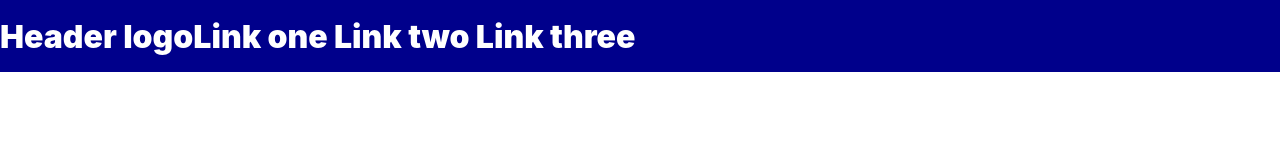
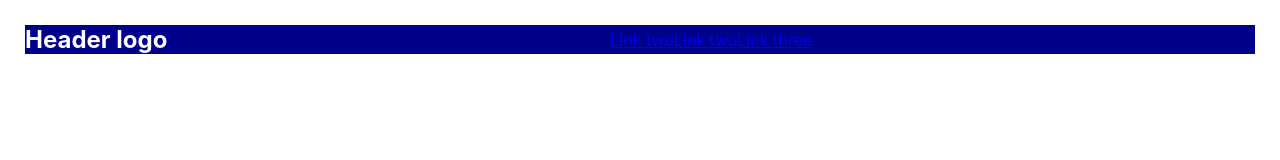
Before and after one commit to tecman4/Landing-Page, a plain HTML site: page index.html in a window 1280 px wide. Drawn offline with Linux system fonts and the light colour scheme.

Commit message:
Add links and header

```diff
--- a/index.html
+++ b/index.html
@@ -4,17 +4,23 @@
     <meta charset="UTF-8">
     <meta http-equiv="X-UA-Compatible" content="IE=edge">
     <meta name="viewport" content="width=device-width, initial-scale=1.0">
-    <title>The Holy Grail</title>
+    <title>Landing Page</title>
     <link rel="stylesheet" href="style.css">
   </head>
   <body>
-    <div class="container">
-     <div class="header">
+    <div class="header">
+     <div class="left">
       Header logo
     </div>
-    <div class="links">
-      Link one Link two Link three
+    <div class="right">
+      <a href="link.one">Link two</a>
+      <a href="link.two">Link two</a>
+      <a href="link.three">Link three</a>
     </div>
+  <div class="main">
+
+
   </div>
+
   </body>
 </html>
--- a/style.css
+++ b/style.css
@@ -2,6 +2,8 @@ body {
   font-family: -apple-system, BlinkMacSystemFont, 'Segoe UI', Roboto, Oxygen, Ubuntu, Cantarell, 'Open Sans', 'Helvetica Neue', sans-serif;
   margin: 0;
   min-height: 100vh;
+  display: block;
+  margin:25px;
 
 }
 
@@ -25,5 +27,16 @@ display: flex;
 .header{
   display: flex;
   align-items: center;
-  justify-content:left;
+  justify-content:space-between;
+  background-color: darkblue;
+  color: white;
 }
+.left{
+font-size:x-large;
+font-weight: bold;
+}
+.right{
+  display: flex;
+  color: white;
+
+}
```
